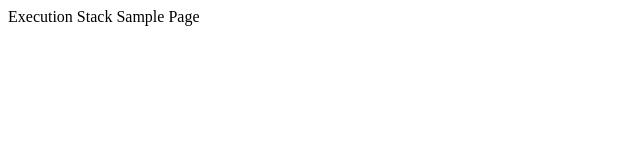
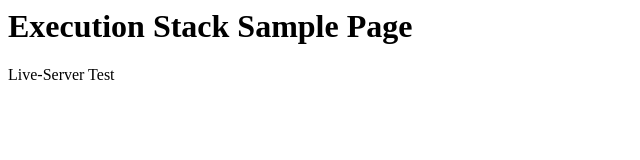
Before and after one commit to efournier92/JS-UnderstandingTheWeirdParts, a plain HTML site: page 02_Execution/index.html in a window 1280 px wide. Shown: the whole page, without its empty margins (0-640 px from the left). Drawn offline with Linux system fonts and the light colour scheme.

Commit message:
test live-server module

```diff
--- a/02_Execution/index.html
+++ b/02_Execution/index.html
@@ -3,7 +3,8 @@
 
     </head>
     <body>
-        Execution Stack Sample Page
+        <h1>Execution Stack Sample Page</h1>
+        Live-Server Test
         <script src="app.js"></script>
     </body>
 </html>
```
Also changed, not shown: 1 other file.
